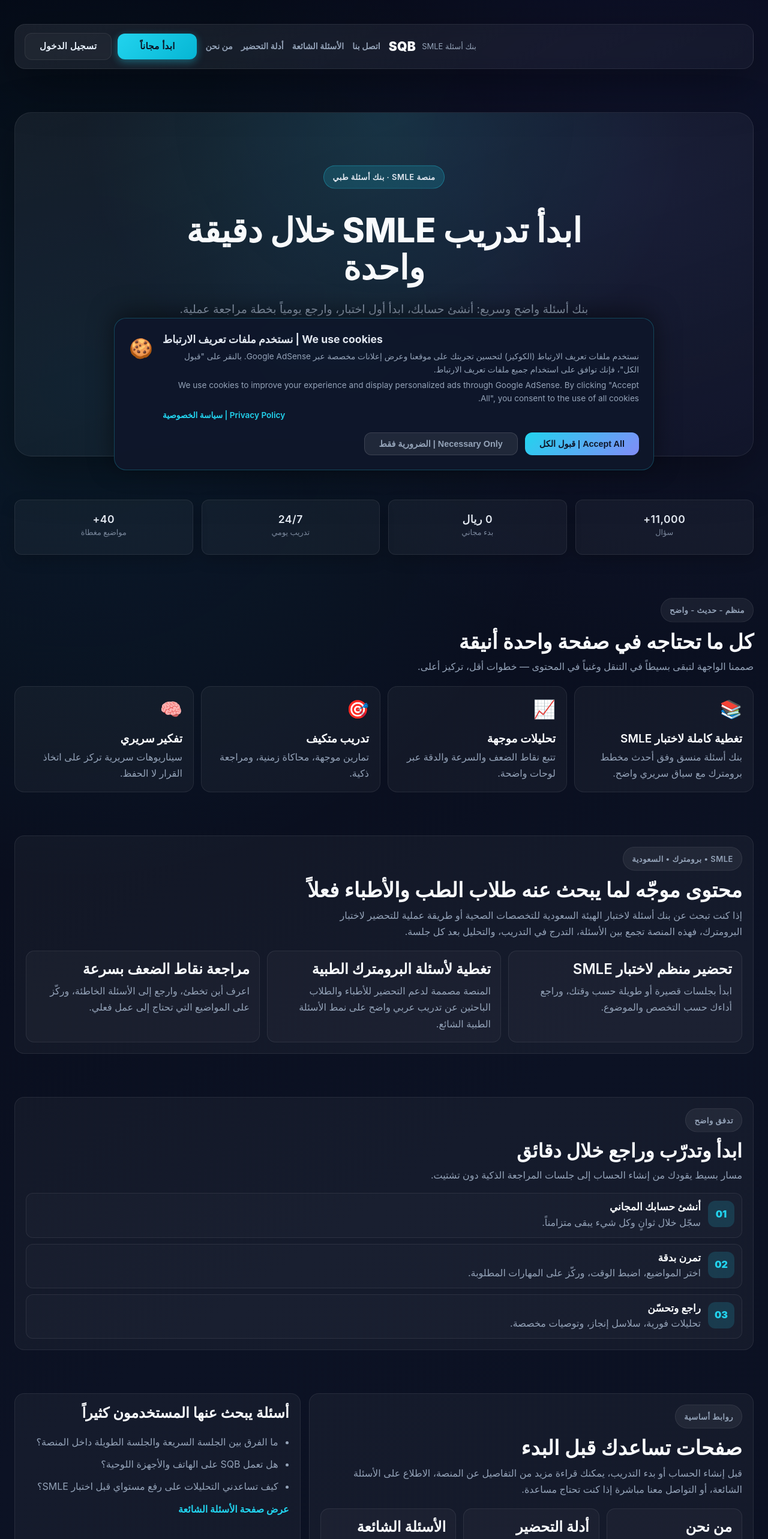
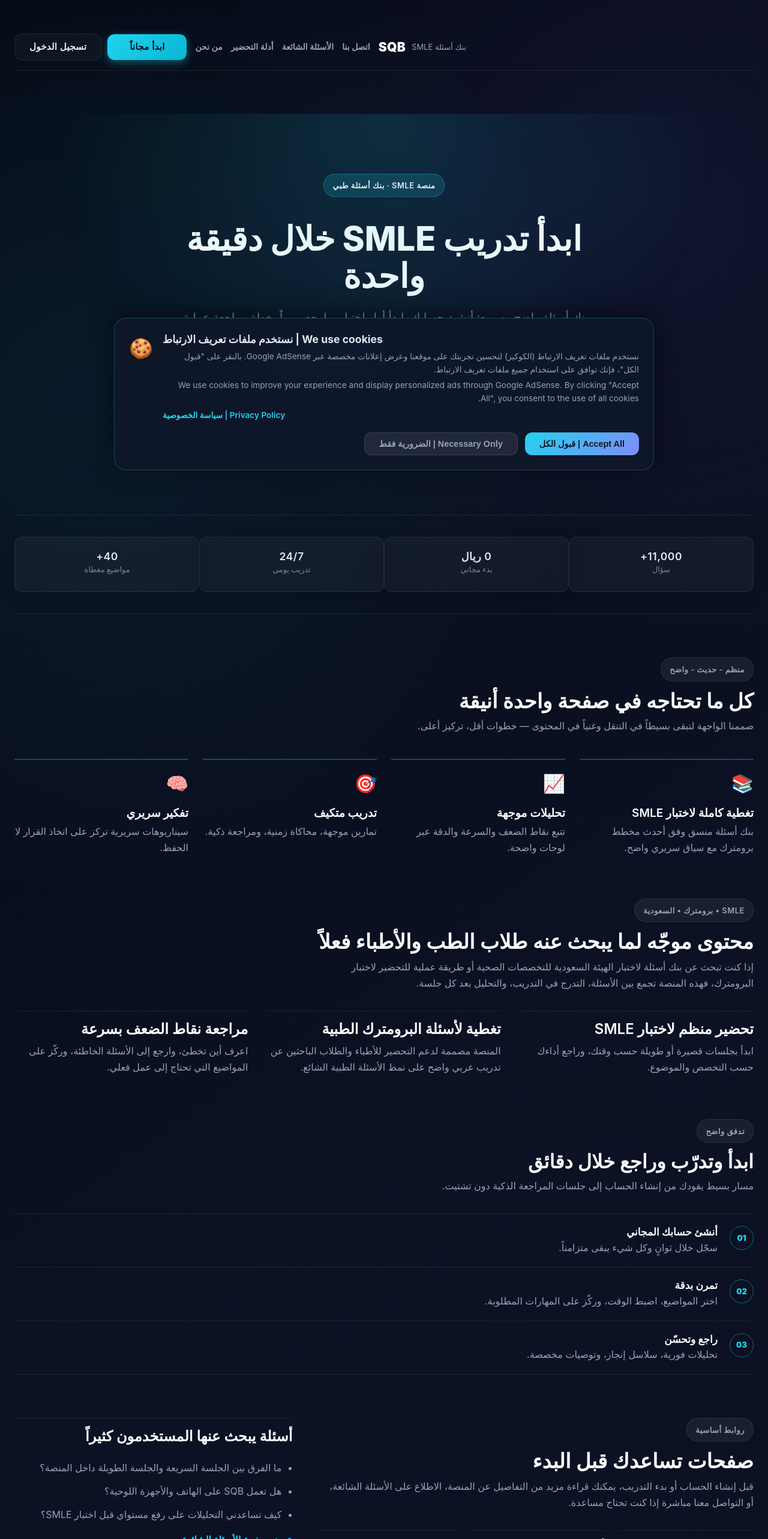
Before and after one commit to mshraky3/MEDQUIZ, a React (Vite) app in the folder my-react-app/: page / in a window 1280 px wide. Shown: the top 2566 px of the page at 60% size. Built offline with nearby package versions, Linux system fonts and the light colour scheme; sample sign-in values are in the browser's storage.

Commit message:
Add files via upload

```diff
--- a/my-react-app/src/components/common/Layout.jsx
+++ b/my-react-app/src/components/common/Layout.jsx
@@ -1,6 +1,5 @@
 import React from 'react';
 import Navbar from './Navbar.jsx';
-import Footer from './Footer.jsx';
 import RouteSEO from './RouteSEO.jsx';
 import './Navbar.css';
 
@@ -10,7 +9,6 @@
       <RouteSEO />
       <Navbar />
       {children}
-      <Footer />
     </div>
   );
 };
--- a/my-react-app/src/components/landing/Landing.css
+++ b/my-react-app/src/components/landing/Landing.css
@@ -148,12 +148,12 @@
   grid-template-columns: 1fr auto auto;
   align-items: center;
   gap: 14px;
-  border: 1px solid var(--border);
-  background: linear-gradient(145deg, rgba(255, 255, 255, 0.08), rgba(255, 255, 255, 0.03));
-  border-radius: 18px;
-  padding: 14px 16px;
-  backdrop-filter: blur(10px);
-  box-shadow: var(--shadow);
+  border-bottom: 1px solid var(--border);
+  background: none;
+  border-radius: 0;
+  padding: 16px 0;
+  backdrop-filter: none;
+  box-shadow: none;
 }
 
 .topbar-brand-wrap {
@@ -225,20 +225,24 @@
   font-weight: 600;
 }
 
-/* Single-column, centered hero — modern and uncluttered. */
+/* Single-column, centered hero — open, no box */
 .hero {
   display: flex;
   flex-direction: column;
   align-items: center;
   text-align: center;
   gap: 22px;
-  padding: clamp(48px, 7vw, 88px) clamp(20px, 5vw, 56px);
-  background:
-    radial-gradient(circle at 50% 0%, rgba(34, 211, 238, 0.12), transparent 60%),
-    linear-gradient(160deg, rgba(255, 255, 255, 0.06), rgba(255, 255, 255, 0.02));
-  border: 1px solid var(--border);
-  border-radius: 28px;
-  box-shadow: var(--shadow);
+  padding: clamp(56px, 8vw, 100px) clamp(20px, 5vw, 56px);
+  position: relative;
+}
+
+.hero::before {
+  content: '';
+  position: absolute;
+  inset: 0;
+  background: radial-gradient(ellipse at 50% 0%, rgba(34, 211, 238, 0.14) 0%, transparent 65%);
+  pointer-events: none;
+  border-radius: 40px;
 }
 
 .hero h1 {
@@ -303,24 +307,29 @@
 .stat-grid {
   display: grid;
   grid-template-columns: repeat(4, minmax(0, 1fr));
-  gap: 14px;
+  gap: 0;
   position: relative;
   z-index: 2;
+  border-top: 1px solid var(--border);
+  border-bottom: 1px solid var(--border);
+  padding: 36px 0;
 }
 
 .stat-card {
-  border: 1px solid var(--border);
-  border-radius: 14px;
-  background: var(--card);
-  padding: 20px 14px;
   text-align: center;
-  transition: transform 0.25s ease, border-color 0.25s ease, background 0.25s ease;
+  padding: 12px 20px;
+  border-right: 1px solid var(--border);
+  transition: none;
+}
+
+.stat-card:last-child {
+  border-right: none;
 }
 
 .stat-card:hover {
-  transform: translateY(-3px);
-  border-color: rgba(34, 211, 238, 0.32);
-  background: var(--card-strong);
+  transform: none;
+  border-color: var(--border);
+  background: none;
 }
 
 .stat-value {
@@ -356,24 +365,23 @@
 }
 
 .feature-grid {
-  margin-top: 18px;
+  margin-top: 40px;
   display: grid;
   grid-template-columns: repeat(4, minmax(0, 1fr));
-  gap: 12px;
+  gap: 32px 24px;
 }
 
 .feature-card {
-  border: 1px solid var(--border);
-  border-radius: 16px;
-  background: var(--card);
-  padding: 18px;
-  transition: transform 0.25s ease, border-color 0.25s ease, background 0.25s ease;
+  padding: 0;
+  border-top: 2px solid rgba(34, 211, 238, 0.3);
+  padding-top: 20px;
+  transition: border-color 0.25s ease;
 }
 
 .feature-card:hover {
-  transform: translateY(-4px);
-  border-color: rgba(34, 211, 238, 0.35);
-  background: var(--card-strong);
+  transform: none;
+  border-color: var(--accent);
+  background: none;
 }
 
 .feature-icon {
@@ -398,25 +406,27 @@
 .seo-section,
 .resource-card,
 .faq-preview-card {
-  border: 1px solid var(--border);
-  border-radius: 16px;
-  background: var(--card);
-  padding: 18px;
+  border: none;
+  border-radius: 0;
+  background: none;
+  padding: 0;
 }
 
 .seo-grid {
-  margin-top: 18px;
+  margin-top: 32px;
   display: grid;
   grid-template-columns: repeat(3, minmax(0, 1fr));
-  gap: 12px;
+  gap: 40px 32px;
 }
 
 .seo-card,
 .resource-link-card {
-  border: 1px solid rgba(255, 255, 255, 0.08);
-  border-radius: 14px;
-  background: rgba(255, 255, 255, 0.03);
-  padding: 16px;
+  border: none;
+  border-radius: 0;
+  background: none;
+  padding: 0;
+  padding-top: 16px;
+  border-top: 1px solid var(--border);
 }
 
 .seo-card h3,
@@ -438,38 +448,44 @@
 .resource-section {
   display: grid;
   grid-template-columns: 1.4fr 0.9fr;
-  gap: 14px;
+  gap: 48px;
 }
 
 .resource-links {
-  margin-top: 18px;
+  margin-top: 32px;
   display: grid;
   grid-template-columns: repeat(3, minmax(0, 1fr));
-  gap: 12px;
+  gap: 28px 24px;
 }
 
 .resource-link-card {
   text-decoration: none;
-  transition: transform 0.24s ease, border-color 0.24s ease, background 0.24s ease;
+  transition: color 0.2s ease;
+}
+
+.resource-link-card:hover h3 {
+  color: var(--accent);
 }
 
 .resource-link-card:hover {
-  transform: translateY(-3px);
-  border-color: rgba(34, 211, 238, 0.35);
-  background: var(--card-strong);
+  transform: none;
+  border-color: var(--border);
+  background: none;
 }
 
 .faq-preview-card {
   display: flex;
   flex-direction: column;
-  gap: 12px;
+  gap: 16px;
+  padding-top: 16px;
+  border-top: 1px solid var(--border);
 }
 
 .faq-preview-card ul {
   margin: 0;
   padding-inline-start: 18px;
   display: grid;
-  gap: 10px;
+  gap: 12px;
 }
 
 .faq-preview-link {
@@ -487,17 +503,18 @@
   grid-template-columns: 1.35fr 1fr;
   gap: 16px;
   align-items: center;
-  background: var(--card);
-  border: 1px solid var(--border);
-  border-radius: 16px;
-  padding: 18px;
-  box-shadow: var(--shadow);
-  transition: transform 0.26s ease, box-shadow 0.26s ease;
+  background: none;
+  border: none;
+  border-top: 1px solid var(--border);
+  border-radius: 0;
+  padding: 32px 0;
+  box-shadow: none;
+  transition: none;
 }
 
 .mid-cta:hover {
-  transform: translateY(-2px);
-  box-shadow: 0 34px 85px rgba(0, 0, 0, 0.45);
+  transform: none;
+  box-shadow: none;
 }
 
 .mid-cta h3 {
@@ -527,10 +544,10 @@
 
 .flow-card,
 .side-card {
-  border: 1px solid var(--border);
-  border-radius: 16px;
-  background: var(--card);
-  padding: 18px;
+  border: none;
+  border-radius: 0;
+  background: none;
+  padding: 0;
 }
 
 .flow-head h2 {
@@ -546,31 +563,35 @@
 }
 
 .steps {
-  margin-top: 16px;
+  margin-top: 32px;
   display: grid;
-  gap: 10px;
+  gap: 0;
+  border-top: 1px solid var(--border);
 }
 
 .step {
   display: grid;
   grid-template-columns: auto 1fr;
-  gap: 12px;
+  gap: 20px;
   align-items: start;
-  border-radius: 12px;
-  border: 1px solid rgba(255, 255, 255, 0.08);
-  background: rgba(255, 255, 255, 0.02);
-  padding: 12px;
+  border: none;
+  border-bottom: 1px solid var(--border);
+  background: none;
+  padding: 20px 0;
 }
 
 .step-index {
-  min-width: 44px;
-  height: 44px;
-  border-radius: 12px;
+  min-width: 40px;
+  height: 40px;
+  border-radius: 50%;
   display: grid;
   place-items: center;
-  background: rgba(34, 211, 238, 0.16);
+  background: none;
+  border: 1.5px solid rgba(34, 211, 238, 0.45);
   color: var(--accent);
   font-weight: 900;
+  font-size: 13px;
+  flex-shrink: 0;
 }
 
 .step h4 {
@@ -614,17 +635,29 @@
 }
 
 .cta-band {
-  border: 1px solid rgba(34, 211, 238, 0.3);
-  border-radius: 18px;
-  background: linear-gradient(140deg, rgba(34, 211, 238, 0.2), rgba(34, 211, 238, 0.06));
-  box-shadow: var(--shadow);
+  border: none;
+  border-radius: 0;
+  border-top: 1px solid var(--border);
+  border-bottom: 1px solid var(--border);
+  background: none;
+  box-shadow: none;
+  position: relative;
+  overflow: hidden;
+}
+
+.cta-band::before {
+  content: '';
+  position: absolute;
+  inset: 0;
+  background: radial-gradient(ellipse at 30% 50%, rgba(34, 211, 238, 0.09) 0%, transparent 60%);
+  pointer-events: none;
 }
 
 .cta-band-content {
-  padding: 24px;
+  padding: 48px 0;
   display: grid;
   grid-template-columns: 1.35fr 1fr;
-  gap: 12px;
+  gap: 24px;
   align-items: center;
 }
 
@@ -746,6 +779,10 @@
     grid-template-columns: repeat(2, minmax(0, 1fr));
   }
 
+  .stat-card:nth-child(2) {
+    border-right: none;
+  }
+
   .topbar-links {
     display: none;
   }
@@ -777,7 +814,7 @@
   .landing-topbar {
     grid-template-columns: 1fr;
     gap: 10px;
-    padding: 12px;
+    padding: 12px 0;
   }
 
   .topbar-brand-wrap {
@@ -802,8 +839,8 @@
   .side-card,
   .mid-cta,
   .cta-band-content {
-    padding: 14px;
-    border-radius: 14px;
+    padding: 0;
+    border-radius: 0;
   }
 
   .hero-copy h1 {
@@ -817,6 +854,16 @@
   .feature-grid,
   .stat-grid {
     grid-template-columns: 1fr;
+  }
+
+  .stat-card {
+    border-right: none;
+    border-bottom: 1px solid var(--border);
+    padding: 20px 0;
+  }
+
+  .stat-card:last-child {
+    border-bottom: none;
   }
 
   .cta-row,
```
